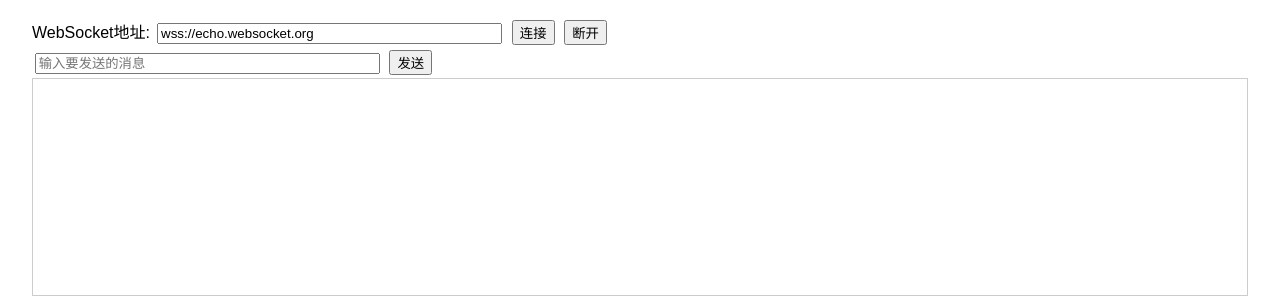
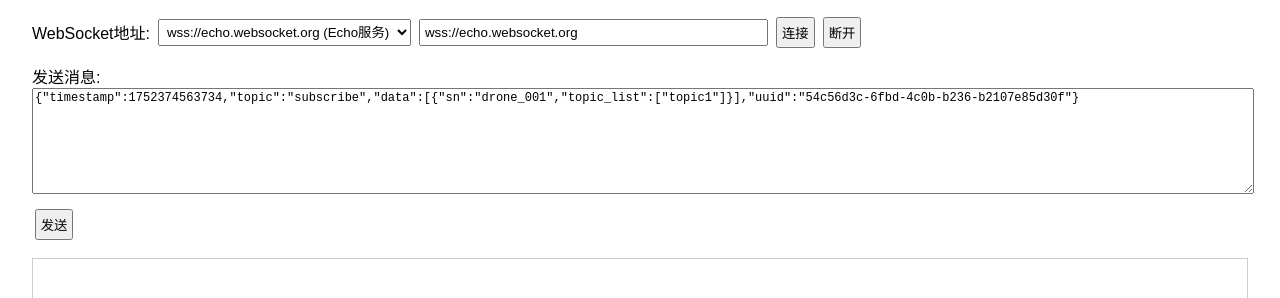
Before and after one commit to hnjzsdx1996/wasm_websocket_from_js_test, a plain HTML site: page platform/web/web_demo/index.html in a window 1280 px wide. Shown: the part 70-368 px from the top of the page. Drawn offline with Linux system fonts and the light colour scheme; no server answers.

Commit message:
NEW: web demo增加选择常用服务器功能

```diff
--- a/platform/web/web_demo/index.html
+++ b/platform/web/web_demo/index.html
@@ -5,20 +5,34 @@
     <title>WASM WebSocket 测试</title>
     <style>
         body { font-family: sans-serif; margin: 2em; }
-        #log { border: 1px solid #ccc; height: 200px; overflow: auto; padding: 0.5em; margin-bottom: 1em; }
-        input, button { margin: 0.2em; }
+        #log { border: 1px solid #ccc; height: 400px; overflow: auto; padding: 0.5em; margin-bottom: 1em; font-family: monospace; font-size: 12px; }
+        input, button, select { margin: 0.2em; padding: 0.3em; }
+        select { min-width: 200px; }
+        .url-container { display: flex; align-items: center; flex-wrap: wrap; gap: 0.5em; margin-bottom: 1em; }
+        .url-container > * { margin: 0; }
+        #msgInput { width: 100%; height: 100px; font-family: monospace; font-size: 12px; resize: vertical; }
+        .message-container { margin-bottom: 1em; }
     </style>
 </head>
 <body>
     <h2>WASM WebSocket 测试</h2>
-    <div>
-        WebSocket地址: <input id="wsUrl" value="wss://echo.websocket.org" size="40">
+    <div class="url-container">
+        <label for="wsUrlSelect">WebSocket地址:</label>
+        <select id="wsUrlSelect" onchange="updateUrlInput()">
+            <option value="wss://echo.websocket.org">wss://echo.websocket.org (Echo服务)</option>
+            <option value="ws://localhost:3001">ws://localhost:3001 (本地服务)</option>
+            <option value="custom">自定义地址...</option>
+        </select>
+        <input id="wsUrl" value="wss://echo.websocket.org" size="40" placeholder="输入WebSocket地址">
         <button onclick="connectWS()">连接</button>
         <button onclick="closeWS()">断开</button>
     </div>
-    <div>
-        <input id="msgInput" placeholder="输入要发送的消息" size="40">
-        <button onclick="sendMsg()">发送</button>
+    <div class="message-container">
+        <div>发送消息:</div>
+        <textarea id="msgInput" placeholder="输入要发送的消息">{"timestamp":1752374563734,"topic":"subscribe","data":[{"sn":"drone_001","topic_list":["topic1"]}],"uuid":"54c56d3c-6fbd-4c0b-b236-b2107e85d30f"}</textarea>
+        <div style="margin-top: 0.5em;">
+            <button onclick="sendMsg()">发送</button>
+        </div>
     </div>
     <div id="log"></div>
     <script>
@@ -26,10 +40,25 @@
         let sdkHandle = null;
         let pollingInterval = null;
         let isPolling = false;
+
+        function updateUrlInput() {
+            const select = document.getElementById('wsUrlSelect');
+            const input = document.getElementById('wsUrl');
+            const selectedValue = select.value;
+
+            if (selectedValue === 'custom') {
+                input.value = '';
+                input.placeholder = '请输入自定义WebSocket地址';
+                input.focus();
+            } else {
+                input.value = selectedValue;
+                input.placeholder = '输入WebSocket地址';
+            }
+        }
         function log(msg) {
             const logDiv = document.getElementById('log');
             logDiv.innerHTML += msg + '<br>';
-            logDiv.scrollTop = logDiv.scrollHeight;
+            // 移除自动滚动，让用户可以固定查看特定行
         }
         function connectWS() {
             const url = document.getElementById('wsUrl').value;
```
